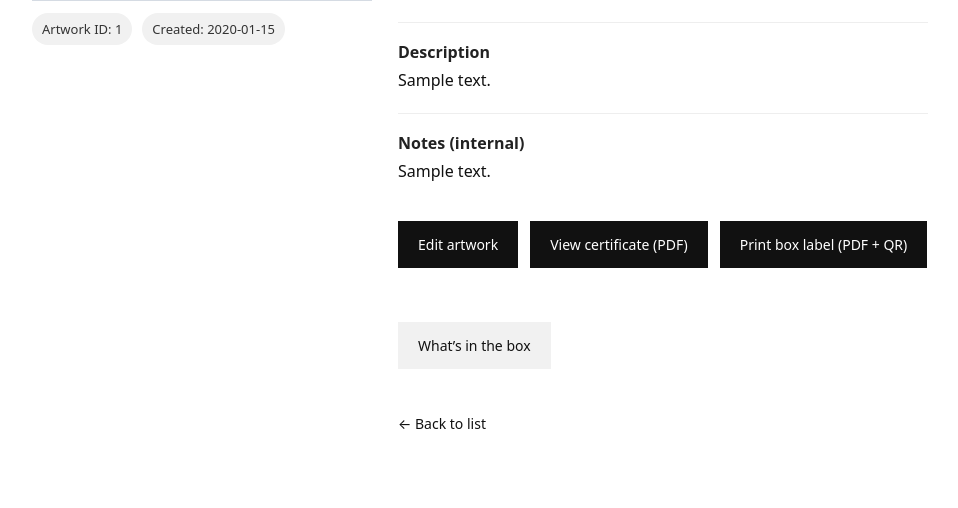
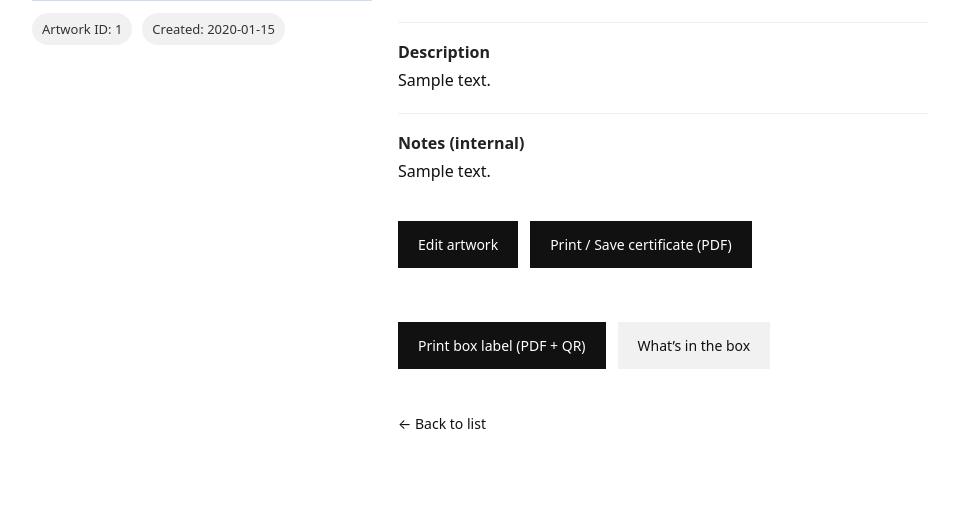
Before and after one commit to mclement94/artist-database, a Flask app: page /artworks/1 in a window 1280 px wide. Shown: the part 455-963 px from the top of the page, without its empty margins (160-1118 px from the left). Run offline with Flask 3, Linux system fonts and the light colour scheme; tables that the repository leaves empty hold one stand-in row (values such as "Sample post"); grey boxes marked "Sample" are stand-in pictures.

Commit message:
Update artwork_detail.html

```diff
--- a/templates/artwork_detail.html
+++ b/templates/artwork_detail.html
@@ -79,9 +79,10 @@
           <div class="actions">
             <a class="btn" href="{{ url_for('edit_artwork', artwork_id=artwork.id) }}">Edit artwork</a>
 
-            <a class="btn" href="{{ url_for('certificate_pdf', artwork_id=artwork.id) }}" target="_blank">
-              View certificate (PDF)
+            <a class="btn" href="{{ url_for('certificate_print', artwork_id=artwork.id) }}" target="_blank">
+              Print / Save certificate (PDF)
             </a>
+
 
             <a class="btn" href="{{ url_for('box_label_pdf', artwork_id=artwork.id) }}" target="_blank">
               Print box label (PDF + QR)
```
